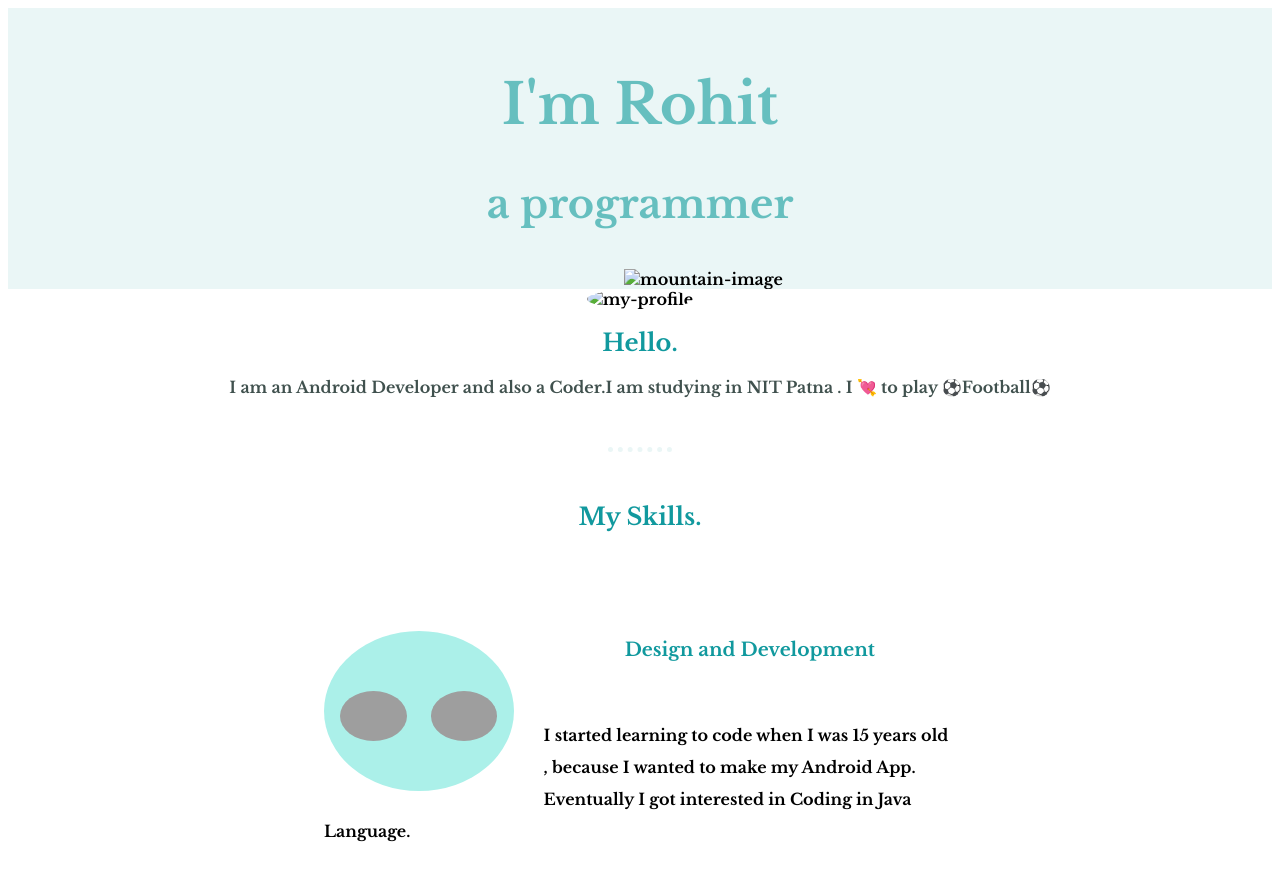
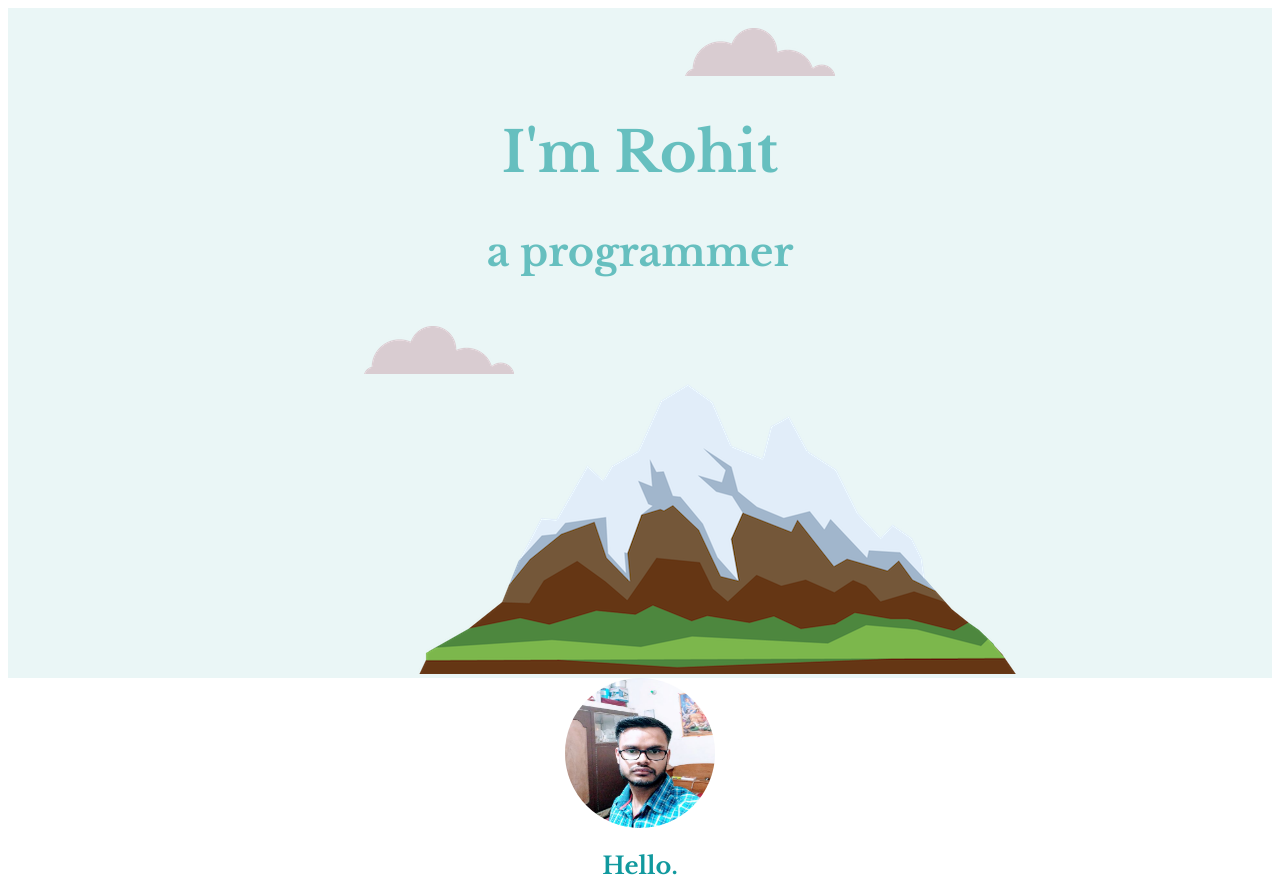
Before and after one commit to Rohit6010/cv1, a plain HTML site: page index.html in a window 1280 px wide. Shown: the top 883 px of the page. Drawn offline with nearby package versions, Linux system fonts and the light colour scheme; grey boxes are pictures that could not be loaded.

Commit message:
Update index.html

```diff
--- a/index.html
+++ b/index.html
@@ -9,15 +9,15 @@
   </head>
   <body>
     <div class="top-segment">
-      <img class ="top-cloud"src="CSS-MySite\images\cloud.png" alt="">
+      <img class ="top-cloud"src="images\cloud.png" alt="">
       <h1>I'm Rohit</h1>
       <p class="font">a programmer</p>
-      <img class ="bottom-cloud"src="CSS-MySite\images\cloud.png" alt="cloud-image">
-      <img src="CSS-MySite\images\mountain.png" alt="mountain-image">
+      <img class ="bottom-cloud"src="images\cloud.png" alt="cloud-image">
+      <img src="images\mountain.png" alt="mountain-image">
     </div>
     <div class="middle-segment">
       <div class="profile">
-        <img class="picture"src="CSS-MySite\images\rohit jha.jpg" alt="my-profile">
+        <img class="picture"src="images\rohit jha.jpg" alt="my-profile">
         <h2>Hello.</h2>
         <p class="text">I am an Android Developer and also a Coder.I am studying in NIT Patna . I 💘 to play ⚽Football⚽</p>
       </div>
```
